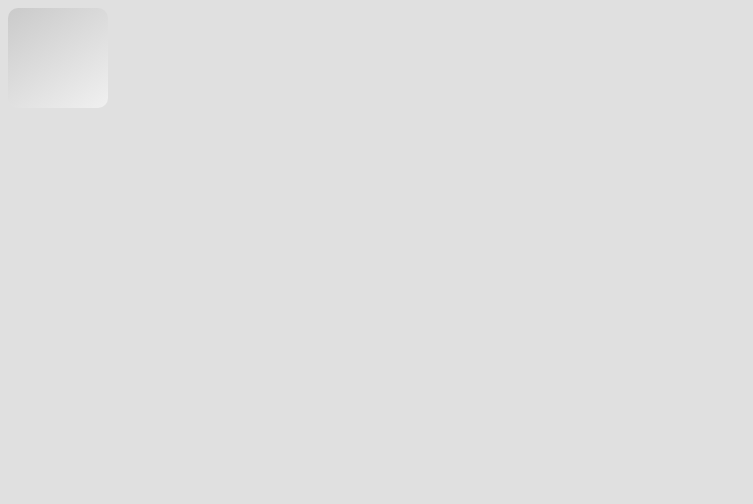
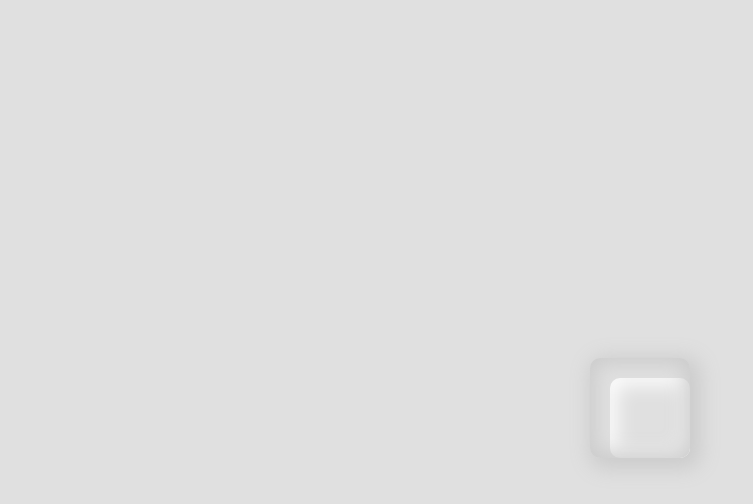
Before and after one commit to mebarkiimad/front-app, a website built with webpack: page index.html in a window 1280 px wide. Shown: the whole page, without its empty margins (0-753 px from the left). Built offline with nearby package versions, Linux system fonts and the light colour scheme.

Commit message:
Css morphism

```diff
--- a/index.html
+++ b/index.html
@@ -17,6 +17,6 @@
 			href="main.css" />
 	</head>
 	<body>
-		<div class="btn btn--neumorphism"></div>
+        <div class="container"><div class="btn btn--neumorphism"></div></div>
 	</body>
 </html>
--- a/src/scss/main.scss
+++ b/src/scss/main.scss
@@ -146,19 +146,49 @@ header {
 		}
 	}
 }
-
+.container{
+    width: 100%;
+    height: 100vh;
+    display: flex;
+    justify-content: center;
+    align-items: center;
+}
 .btn {
 	width: 100px;
 	height: 100px;
 	border-radius: 10px;
 
 	&--neumorphism {
-		background: linear-gradient(
-			145deg,
-			#cacaca,
-			#f0f0f0
-		);
-		box-shadow: 20px 20px 60px #bebebe -20px -20px
-			60px #ffffff;
+        position: relative;
+        -moz-box-shadow:    3px 3px 5px 6px #ccc;
+        -webkit-box-shadow: 3px 3px 5px 6px #ccc;
+        box-shadow:         5px 5px 20px 6px #ccc;
+        border-radius: 10px;
+        background-color: transparent;
+        z-index: 0;
+        &:after{
+            content: '';
+            position: absolute;
+            width: 100%;
+            height: 100%;
+            box-shadow:         inset 0px 0px 20px 6px #ccc;
+            top: 0;
+            left: 0;
+            border-radius: 10px;
+            background-color: transparent;
+            z-index: 1;
+        }
+        &::before{
+            content: '';
+            position: absolute;
+            width: 80%;
+            z-index: 1;
+            height: 80%;
+            box-shadow:         inset 0px 0px 20px 6px #ffffff;
+            top: 20%;
+            left: 20%;
+            border-radius: 10px;
+
+        }
 	}
 }
```
Also changed, not shown: LICENSE.md (added), 1 other file.
